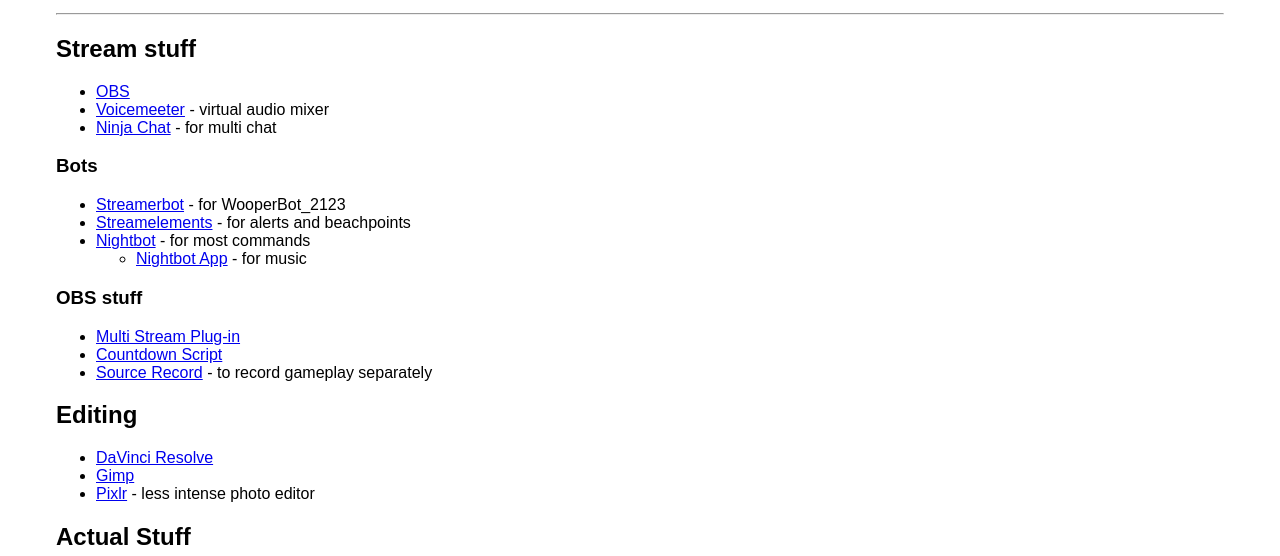
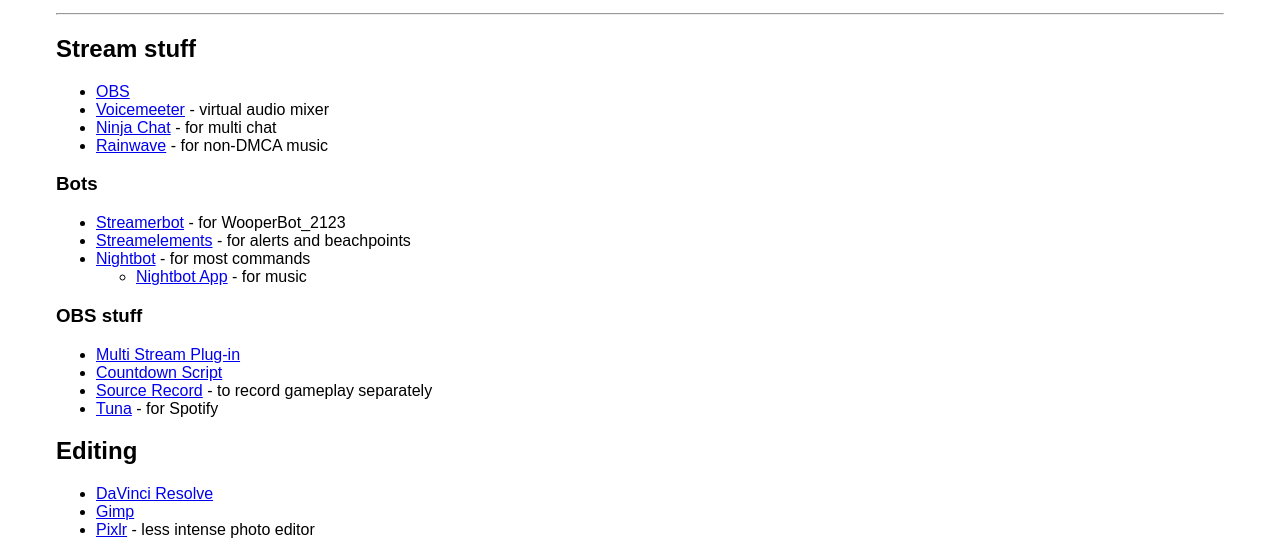
Before and after one commit to CJ-2123/cj-2123.github.io, a plain HTML site: page tools.html in a window 1280 px wide. Shown: the part 167-723 px from the top of the page. Drawn offline with Linux system fonts and the light colour scheme.

Commit message:
Update tools.html

```diff
--- a/tools.html
+++ b/tools.html
@@ -27,6 +27,7 @@
             <li><a href="https://obsproject.com">OBS</a></li>
             <li><a href="https://vb-audio.com/Voicemeeter/">Voicemeeter</a> - virtual audio mixer</li>
             <li><a href="https://github.com/steveseguin/social_stream">Ninja Chat</a> - for multi chat</li>
+            <li><a href="https://rainwave.cc/ocremix/">Rainwave</a> - for non-DMCA music</li>
         </ul>
 
         <h3>Bots</h3>
@@ -45,6 +46,7 @@
             <li><a href="https://obsproject.com/forum/resources/multiple-rtmp-outputs-plugin.964/">Multi Stream Plug-in</a></li>
             <li><a href="https://github.com/obsproject/obs-studio/blob/master/UI/frontend-plugins/frontend-tools/data/scripts/countdown.lua">Countdown Script</a></li>
             <li><a href="https://obsproject.com/forum/resources/source-record.1285/">Source Record</a> - to record gameplay separately</li>
+            <li><a href="https://obsproject.com/forum/resources/tuna.843/">Tuna</a> - for Spotify</li>
         </ul>
 
         <h2>Editing</h2>
```
